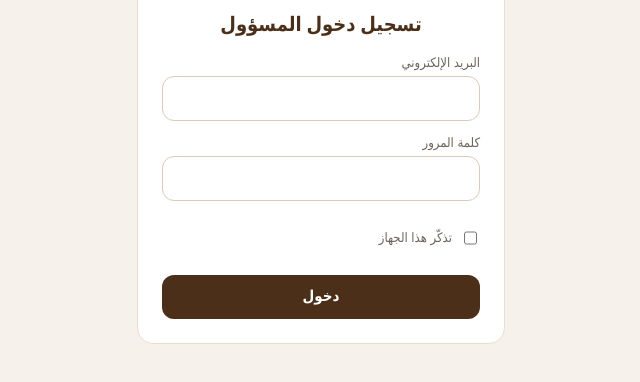
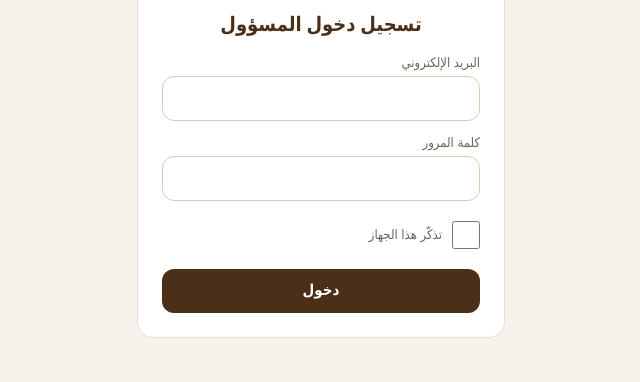
Before and after one commit to ehabrm/simta-smart-cards, a plain HTML site: page admin.html in a window 1280 px wide. Shown: the part 220-602 px from the top of the page, without its empty margins (319-959 px from the left). Drawn offline with Linux system fonts and the light colour scheme.

Commit message:
Update admin.html

```diff
--- a/admin.html
+++ b/admin.html
@@ -107,7 +107,7 @@ label{display:block;font-size:13px;color:var(--muted);margin:0 0 4px}
       <div class="f"><label for="lemail" data-i="email"></label><input id="lemail" type="email" autocomplete="username" required dir="ltr"></div>
       <div class="f"><label for="lpass" data-i="password"></label><input id="lpass" type="password" autocomplete="current-password" required dir="ltr"></div>
       <div class="f hidden" id="lcodeRow"><label for="lcode" data-i="code"></label><input id="lcode" type="text" inputmode="numeric" autocomplete="one-time-code" maxlength="6" dir="ltr"></div>
-      <div class="f"><label style="display:flex;gap:8px;align-items:center;font-weight:400"><input id="lremember" type="checkbox" style="width:auto"> <span data-i="remember"></span></label></div>
+      <div class="f"><label style="display:flex;gap:10px;align-items:center;font-weight:400;min-height:36px"><input id="lremember" type="checkbox" style="width:28px;height:28px;margin:0"> <span data-i="remember"></span></label></div>
       <button class="btn" style="width:100%" type="submit" data-i="signIn"></button>
     </form>
   </div>
```
